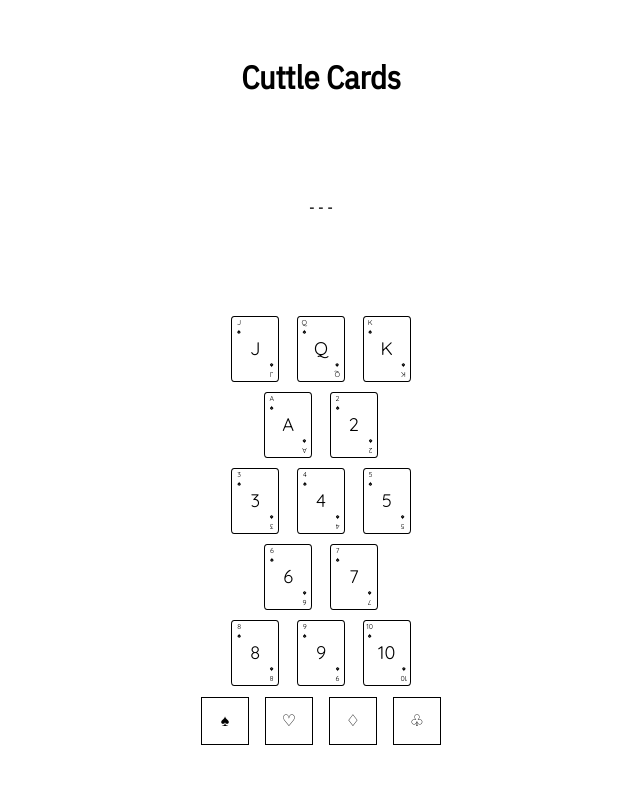
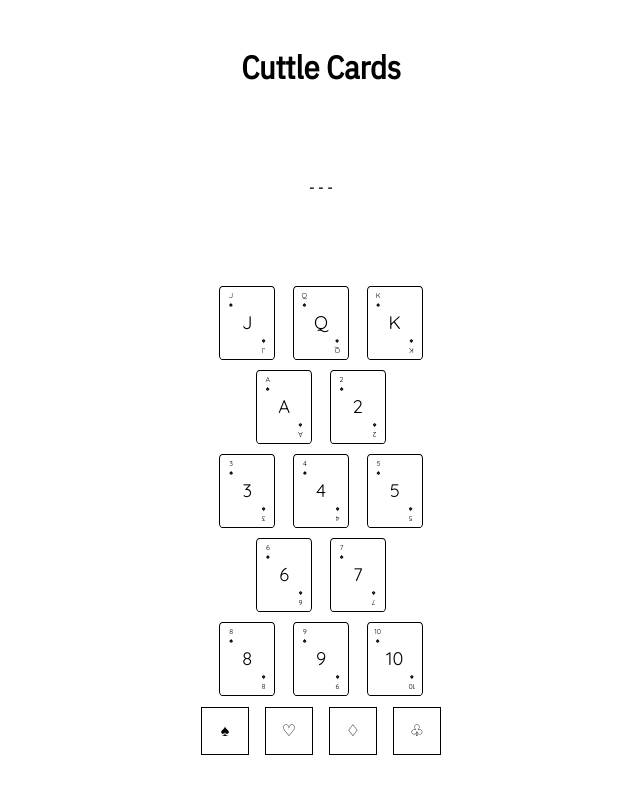
Before and after one commit to SeanKohlbrenner/cuttle-bud, a React (Vite) app: page / in a window 1280 px wide. Shown: the top 794 px of the page, without its empty margins (319-959 px from the left). Built offline with nearby package versions, Linux system fonts and the light colour scheme.

Commit message:
Fix card label spacing

```diff
--- a/src/Card/index.css
+++ b/src/Card/index.css
@@ -11,6 +11,7 @@
 	--card-width: calc(var(--card-height) / 1.4);
 	height: var(--card-height);
 	width: var(--card-width);
+	padding: .25em;
 
 	font-family: 'Quicksand', sans-serif;
 
@@ -34,7 +35,6 @@
 
 .card-label-upper {
 	grid-area: label-upper;
-	margin-top: calc(var(--card-height) / 18);
 }
 
 .card-label-main {
@@ -44,7 +44,6 @@
 
 .card-label-lower {
 	grid-area: label-lower;
-	margin-bottom: calc(var(--card-height) / 18);
 	transform: rotate(180deg);
 }
 
```
